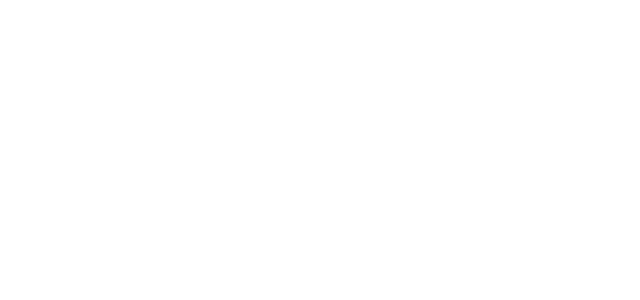
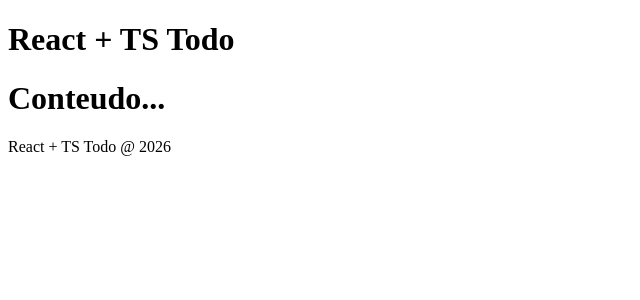
Before and after one commit to devmrqs/react-ts-todo, a React (Vite) app: page / in a window 1280 px wide. Shown: the top 300 px of the page, without its empty margins (0-640 px from the left). Built offline with nearby package versions, Linux system fonts and the light colour scheme.

Commit message:
✨ feat : adiciona componente para o Header e para o Footer.

```diff
--- a/src/App.tsx
+++ b/src/App.tsx
@@ -1,5 +1,15 @@
+// Components
+import { Footer } from "./components/Footer/Footer";
+import { Header } from "./components/Header/Header";
+
 function App() {
-  return <div></div>;
+  return (
+    <div>
+      <Header />
+      <h1>Conteudo...</h1>
+      <Footer />
+    </div>
+  );
 }
 
 export default App;
--- /dev/null
+++ b/src/components/Footer/Footer.tsx
@@ -0,0 +1,9 @@
+export function Footer() {
+  return (
+    <footer>
+      <p>
+        <span>React + TS Todo</span> @ 2026
+      </p>
+    </footer>
+  );
+}
--- /dev/null
+++ b/src/components/Header/Header.tsx
@@ -0,0 +1,7 @@
+export function Header() {
+  return (
+    <header>
+      <h1>React + TS Todo</h1>
+    </header>
+  );
+}
```
